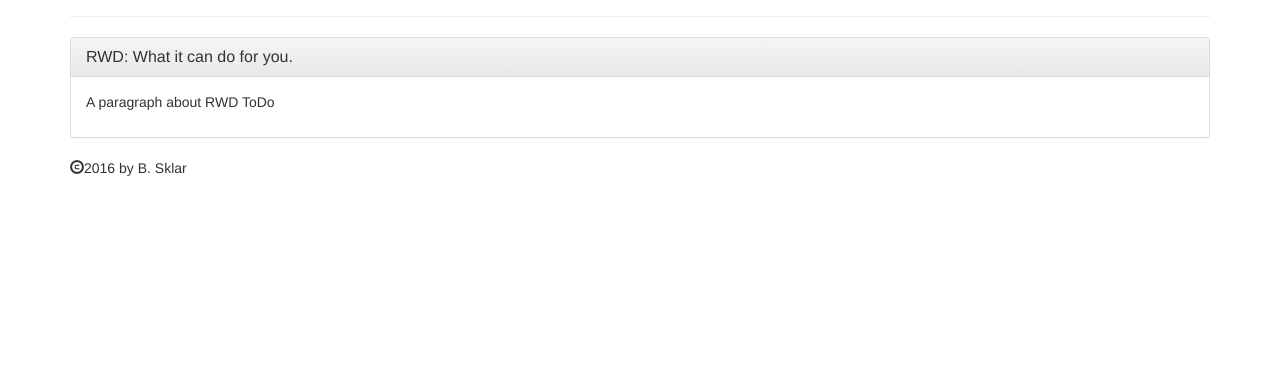
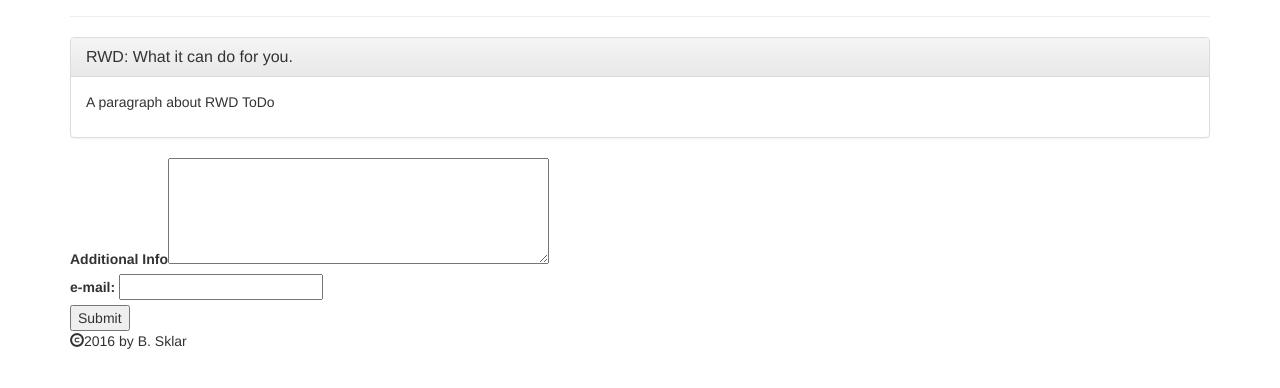
Before and after one commit to brskl/HTML5_200_HW02, a plain HTML site: page index.html in a window 1280 px wide. Shown: the part 112-500 px from the top of the page. Drawn offline with nearby package versions, Linux system fonts and the light colour scheme.

Commit message:
Added some basic <form> stuff

```diff
--- a/index.html
+++ b/index.html
@@ -31,6 +31,11 @@
         </div>
       </div>
     </article>
+    <form>
+      <label>Additional Info<textarea name="breeds" rows="5" cols="40"></textarea></label><br/>
+      <label>e-mail: <input type=”email” name=”email”></label><br/>
+      <input type="submit" value="Submit" name="submit">
+    </form>
     <footer>
       <span class="glyphicon glyphicon-copyright-mark" aria-hidden="true"></span>2016 by B. Sklar
     </footer>
```
